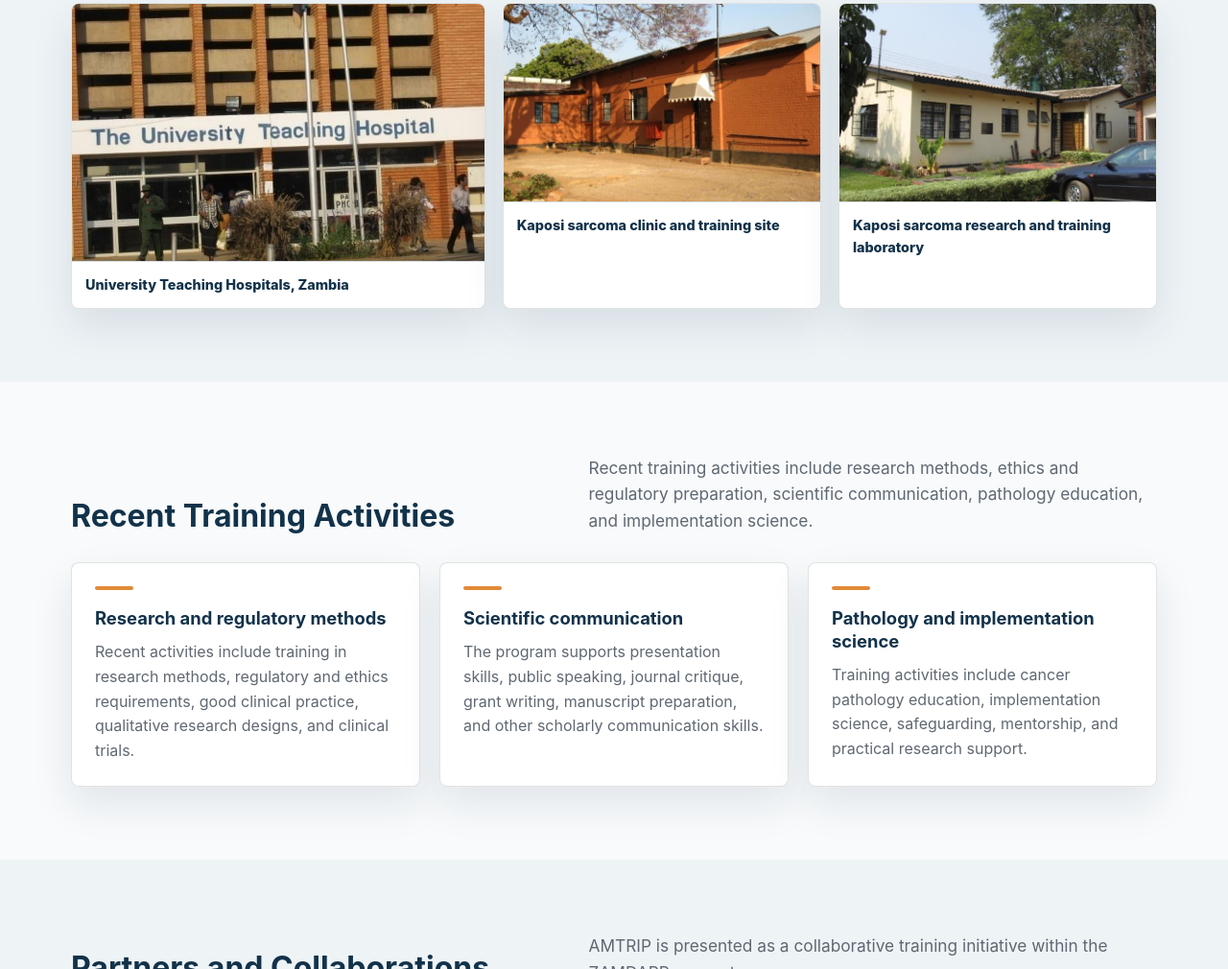
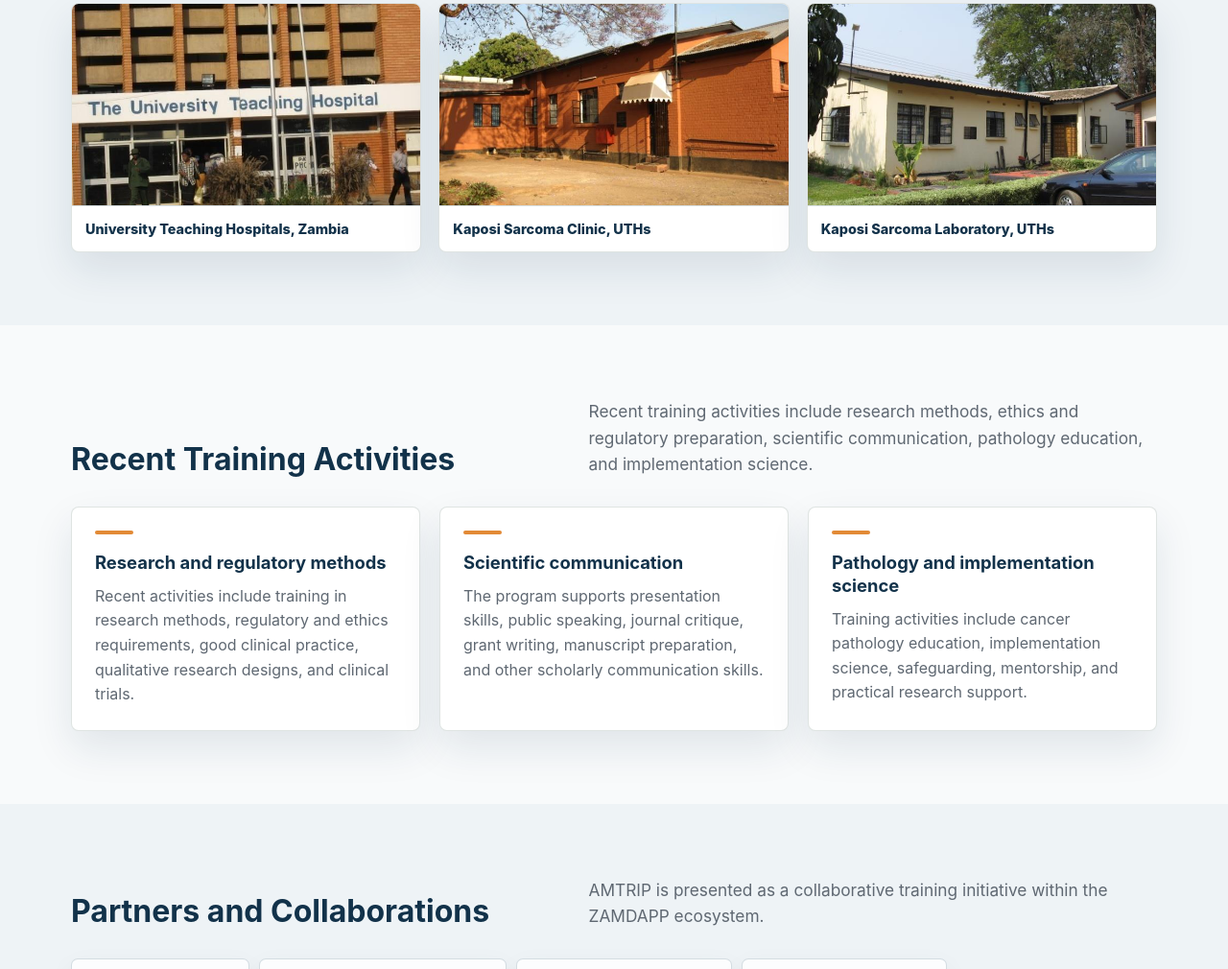
Before and after one commit to stepfanieN/keaap-zamdapp-website, a plain HTML site: page zamdapp/amtrip/index.html in a window 1280 px wide. Shown: the part 2554-3564 px from the top of the page at 96% size. Drawn offline with Linux system fonts and the light colour scheme; files that its build step writes are made by us from their sources.

Commit message:
Update Kaposi facility labels and image sizing

```diff
--- a/assets/css/styles.css
+++ b/assets/css/styles.css
@@ -680,7 +680,7 @@ textarea {
 
 .site-image-gallery {
   display: grid;
-  grid-template-columns: 1.3fr 1fr 1fr;
+  grid-template-columns: repeat(3, minmax(0, 1fr));
   gap: 18px;
 }
 
@@ -700,6 +700,11 @@ textarea {
   height: auto;
   aspect-ratio: 16 / 10;
   object-fit: cover;
+}
+
+.amtrip-facilities-section .site-image-card img,
+.zambia-gallery-section .site-image-card img {
+  height: 210px;
 }
 
 .site-image-card figcaption {
--- a/assets/js/content.js
+++ b/assets/js/content.js
@@ -122,13 +122,13 @@ const SITE_DATA = {
       },
       {
         src: "assets/img/kaposi-sarcoma-clinic.jpg",
-        alt: "Kaposi sarcoma clinic and training building in Zambia",
-        caption: "Kaposi sarcoma clinic and training site"
+        alt: "Kaposi Sarcoma Clinic at University Teaching Hospitals in Zambia",
+        caption: "Kaposi Sarcoma Clinic, UTHs"
       },
       {
         src: "assets/img/kaposi-sarcoma-research-lab.jpg",
-        alt: "Kaposi sarcoma research and training laboratory building in Zambia",
-        caption: "Kaposi sarcoma research and training laboratory"
+        alt: "Kaposi Sarcoma Laboratory at University Teaching Hospitals in Zambia",
+        caption: "Kaposi Sarcoma Laboratory, UTHs"
       }
     ],
     publications: "AMTRIP-related publications and trainee outputs are listed on the Publications page."
@@ -360,13 +360,13 @@ const SITE_DATA = {
     },
     {
       src: "assets/img/kaposi-sarcoma-clinic.jpg",
-      alt: "Kaposi sarcoma clinic and training building in Zambia",
-      caption: "Kaposi sarcoma clinic and training site"
+      alt: "Kaposi Sarcoma Clinic at University Teaching Hospitals in Zambia",
+      caption: "Kaposi Sarcoma Clinic, UTHs"
     },
     {
       src: "assets/img/kaposi-sarcoma-research-lab.jpg",
-      alt: "Kaposi sarcoma research and training laboratory building in Zambia",
-      caption: "Kaposi sarcoma research and training laboratory"
+      alt: "Kaposi Sarcoma Laboratory at University Teaching Hospitals in Zambia",
+      caption: "Kaposi Sarcoma Laboratory, UTHs"
     }
   ],
   homePillars: [
```
